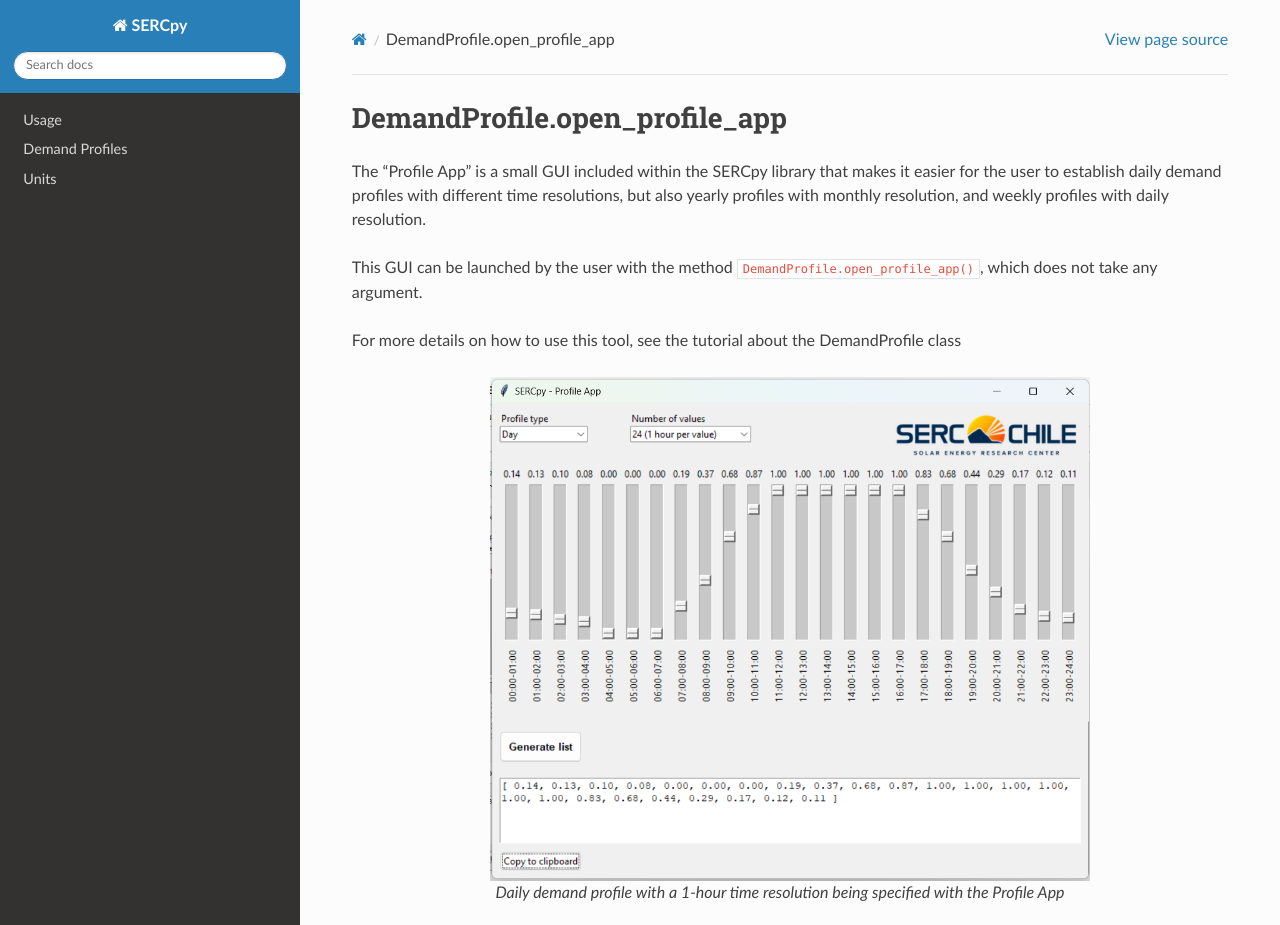
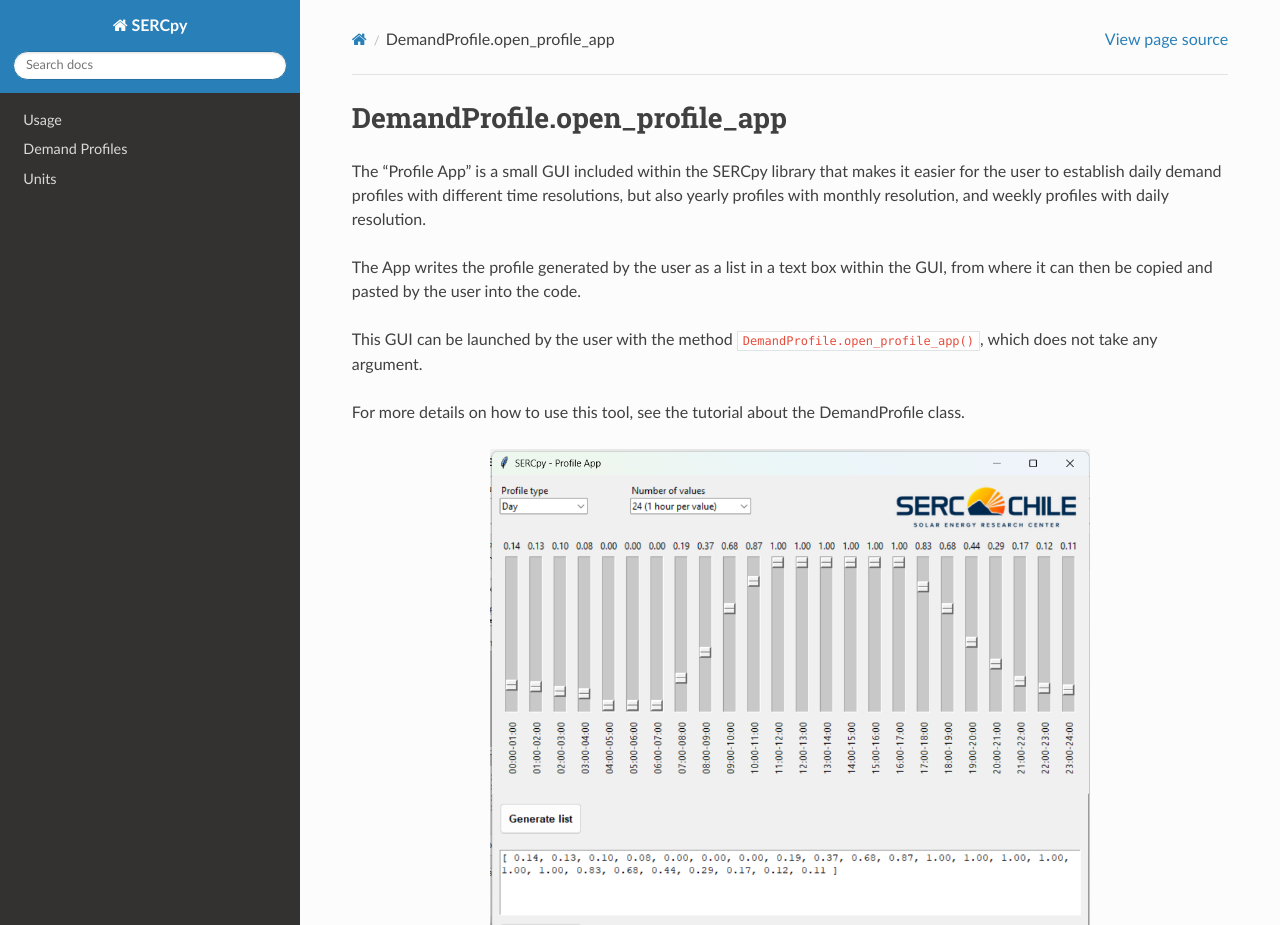
Before and after one commit to serc-chile/SERCpy, a Sphinx documentation site: the page built from docs/source/generated/sercpy.demand_profile.DemandProfile.open_profile_app.rst, in a window 1280 px wide and 1231 px high, cut to the strip 0-925 px from the top of the window. Built offline with Sphinx 7.4.7 and the Read the Docs theme 3.1.0, drawn with Linux system fonts in a browser that asks for light colours; pages that are not in the unit, such as notebooks, are missing from menus.

Commit message:
Update sercpy.demand_profile.DemandProfile.open_profile_app.rst

```diff
--- a/docs/source/generated/sercpy.demand_profile.DemandProfile.open_profile_app.rst
+++ b/docs/source/generated/sercpy.demand_profile.DemandProfile.open_profile_app.rst
@@ -3,9 +3,11 @@ DemandProfile.open_profile_app
 
 The "Profile App" is a small GUI included within the SERCpy library that makes it easier for the user to establish daily demand profiles with different time resolutions, but also yearly profiles with monthly resolution, and weekly profiles with daily resolution.
 
+The App writes the profile generated by the user as a list in a text box within the GUI, from where it can then be copied and pasted by the user into the code.
+
 This GUI can be launched by the user with the method `DemandProfile.open_profile_app()`, which does not take any argument.
 
-For more details on how to use this tool, see the :doc:`tutorial about the DemandProfile class </examples/DemandProfile_tutorial>`
+For more details on how to use this tool, see the :doc:`tutorial about the DemandProfile class </examples/DemandProfile_tutorial>`.
 
 .. figure:: /images/demand_profiles_app_img.png
    :alt: Screenshot of the Profile App of SERCpy while being used
```
